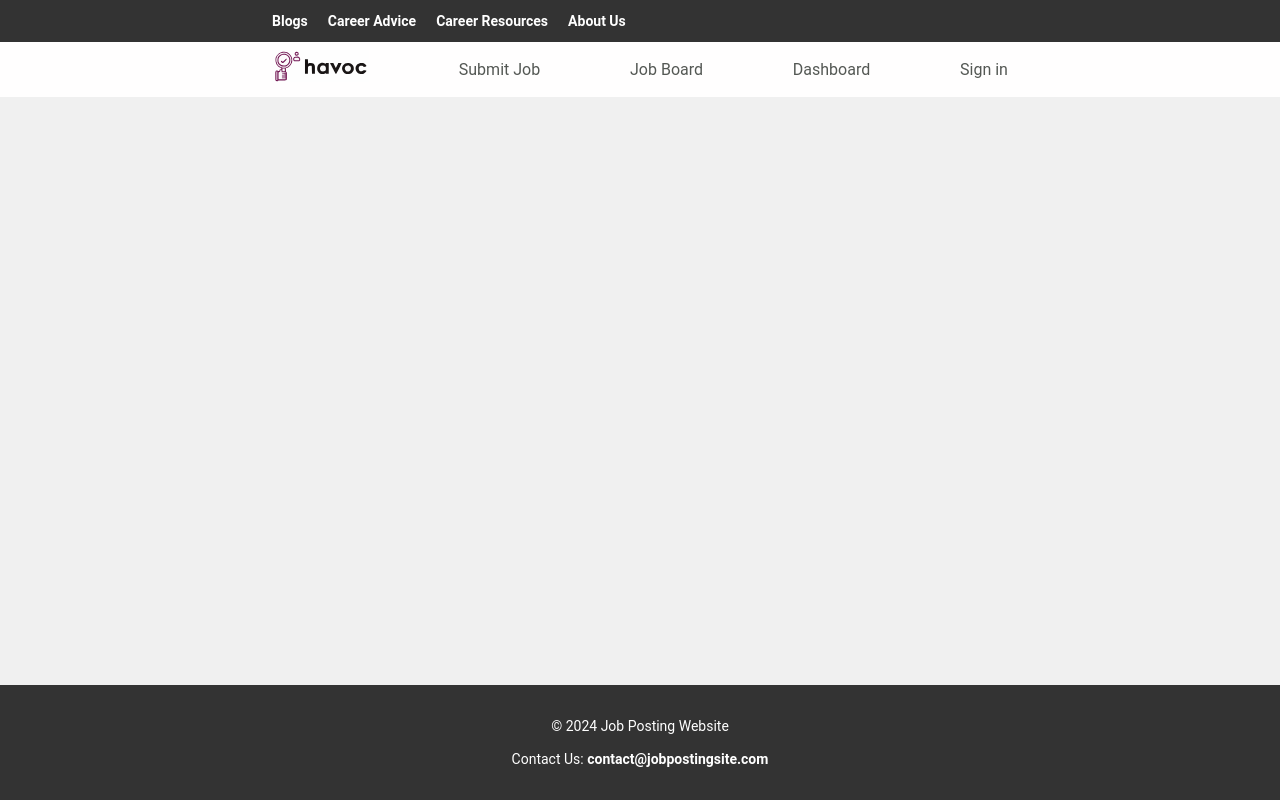
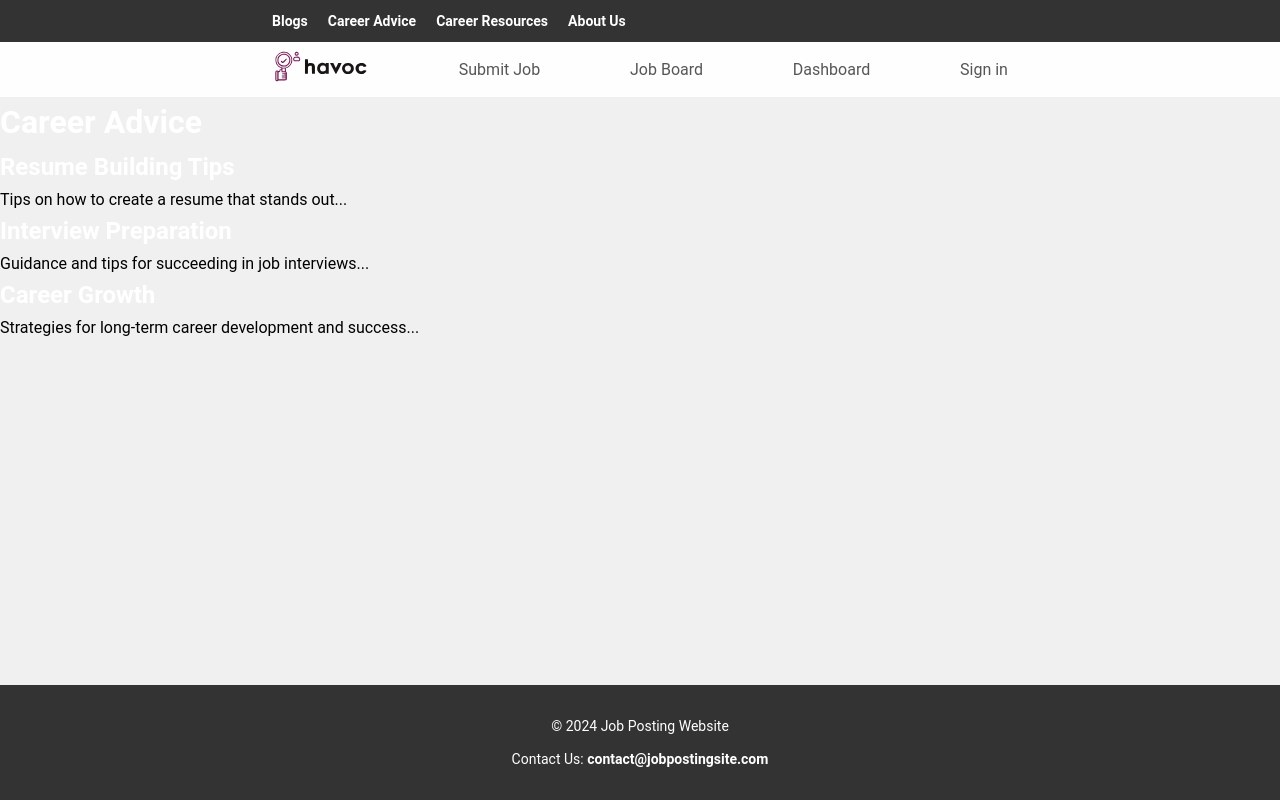
Before and after one commit to CSnowden1/TheFrontEndCircle, a React (Create React App) app in the folder frontend-circle/: page /advice in a window 1280 px wide. Built offline with nearby package versions, Linux system fonts and the light colour scheme.

Commit message:
made advice page

```diff
--- a/frontend-circle/src/App.js
+++ b/frontend-circle/src/App.js
@@ -18,6 +18,7 @@ import JobPage from './components/jobBoardComponents/jobPage'
 import BlogPage from './pages/blog';
 import AboutUsPage from './pages/AboutUs';
 import CareerResourcesPage from './pages/Resources';
+import CareerAdvicePage from './pages/Advice';
 import styled from 'styled-components';
 
 
@@ -66,6 +67,7 @@ function App() {
           <Route path="/" element={<HomePage />} />
           <Route path="/blog" element={<BlogPage />} />
           <Route path="/about" element={<AboutUsPage />} />
+          <Route path="/advice" element={<CareerAdvicePage />} />
           <Route path="/resources" element={<CareerResourcesPage />} />
           <Route path="/job-board" element={<ProtectedRoute><JobBoardPage /></ProtectedRoute>} />
           <Route path="/jobs/:jobId" element={<ProtectedRoute><JobPage /></ProtectedRoute>} />
--- /dev/null
+++ b/frontend-circle/src/components/advicePageComponents/careerGrowth.js
@@ -0,0 +1,18 @@
+import React from 'react';
+import styled from 'styled-components';
+
+const GrowthContainer = styled.div`
+  // Styles for this section
+`;
+
+const CareerGrowth = () => {
+  return (
+    <GrowthContainer>
+      <h2>Career Growth</h2>
+      <p>Strategies for long-term career development and success...</p>
+      {/* Include more content and tips */}
+    </GrowthContainer>
+  );
+};
+
+export default CareerGrowth;
--- /dev/null
+++ b/frontend-circle/src/components/advicePageComponents/interviewTips.js
@@ -0,0 +1,18 @@
+import React from 'react';
+import styled from 'styled-components';
+
+const InterviewContainer = styled.div`
+  // Styles for this section
+`;
+
+const InterviewPreparation = () => {
+  return (
+    <InterviewContainer>
+      <h2>Interview Preparation</h2>
+      <p>Guidance and tips for succeeding in job interviews...</p>
+      {/* Include more content and tips */}
+    </InterviewContainer>
+  );
+};
+
+export default InterviewPreparation;
--- /dev/null
+++ b/frontend-circle/src/components/advicePageComponents/resumeTips.js
@@ -0,0 +1,18 @@
+import React from 'react';
+import styled from 'styled-components';
+
+const TipsContainer = styled.div`
+  // Styles for this section
+`;
+
+const ResumeTips = () => {
+  return (
+    <TipsContainer>
+      <h2>Resume Building Tips</h2>
+      <p>Tips on how to create a resume that stands out...</p>
+      {/* Include more content and tips */}
+    </TipsContainer>
+  );
+};
+
+export default ResumeTips;
--- a/frontend-circle/src/pages/Advice.js
+++ b/frontend-circle/src/pages/Advice.js
@@ -0,0 +1,22 @@
+import React from 'react';
+import styled from 'styled-components';
+import ResumeTips from '../components/advicePageComponents/resumeTips';
+import InterviewPreparation from '../components/advicePageComponents/interviewTips';
+import CareerGrowth from '../components/advicePageComponents/careerGrowth';
+
+const CareerAdviceContainer = styled.div`
+  // Basic container styles here
+`;
+
+const CareerAdvicePage = () => {
+  return (
+    <CareerAdviceContainer>
+      <h1>Career Advice</h1>
+      <ResumeTips />
+      <InterviewPreparation />
+      <CareerGrowth />
+    </CareerAdviceContainer>
+  );
+};
+
+export default CareerAdvicePage;
```
Also changed, not shown: frontend-circle/src/pages/Resources.js (line endings or trailing spaces).
